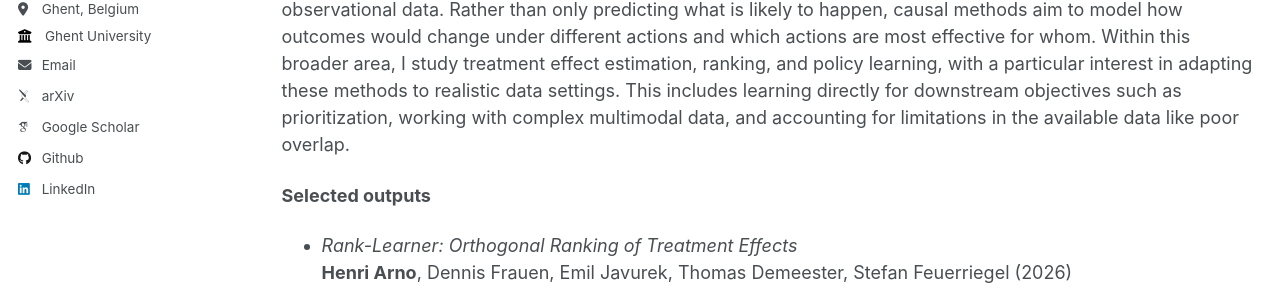
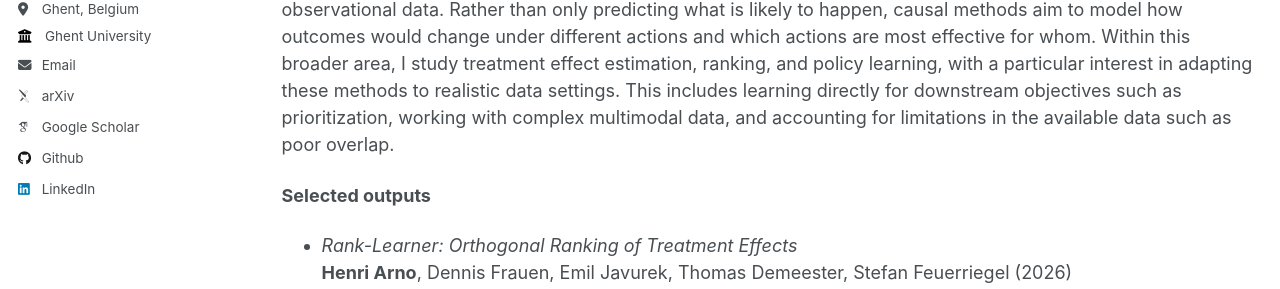
Before and after one commit to HenriArno/HenriArno.github.io, a Jekyll site: the page built from _pages/research.md, in a window 1280 px wide and 900 px high. Shown: the part 364-653 px from the top of the window. Built offline with Jekyll 4.4.1, drawn with Linux system fonts in a browser that asks for light colours; some web fonts are replaced; some of the changed text lies outside the part shown.

Commit message:
Update research.md

```diff
--- a/_pages/research.md
+++ b/_pages/research.md
@@ -9,7 +9,7 @@ My current research focuses on causal machine learning for data-driven decision
 ---
 
 ### Causal Machine Learning for Data-Driven Decision Support
-This research direction focuses on using causal machine learning for downstream decision-making from observational data. Rather than only predicting what is likely to happen, causal methods aim to model how outcomes would change under different actions and which actions are most effective for whom. Within this broader area, I study treatment effect estimation, ranking, and policy learning, with a particular interest in adapting these methods to realistic data settings. This includes learning directly for downstream objectives such as prioritization, working with complex multimodal data, and accounting for limitations in the available data like poor overlap.
+This research direction focuses on using causal machine learning for downstream decision-making from observational data. Rather than only predicting what is likely to happen, causal methods aim to model how outcomes would change under different actions and which actions are most effective for whom. Within this broader area, I study treatment effect estimation, ranking, and policy learning, with a particular interest in adapting these methods to realistic data settings. This includes learning directly for downstream objectives such as prioritization, working with complex multimodal data, and accounting for limitations in the available data such as poor overlap.
 
 **Selected outputs**
 
```
